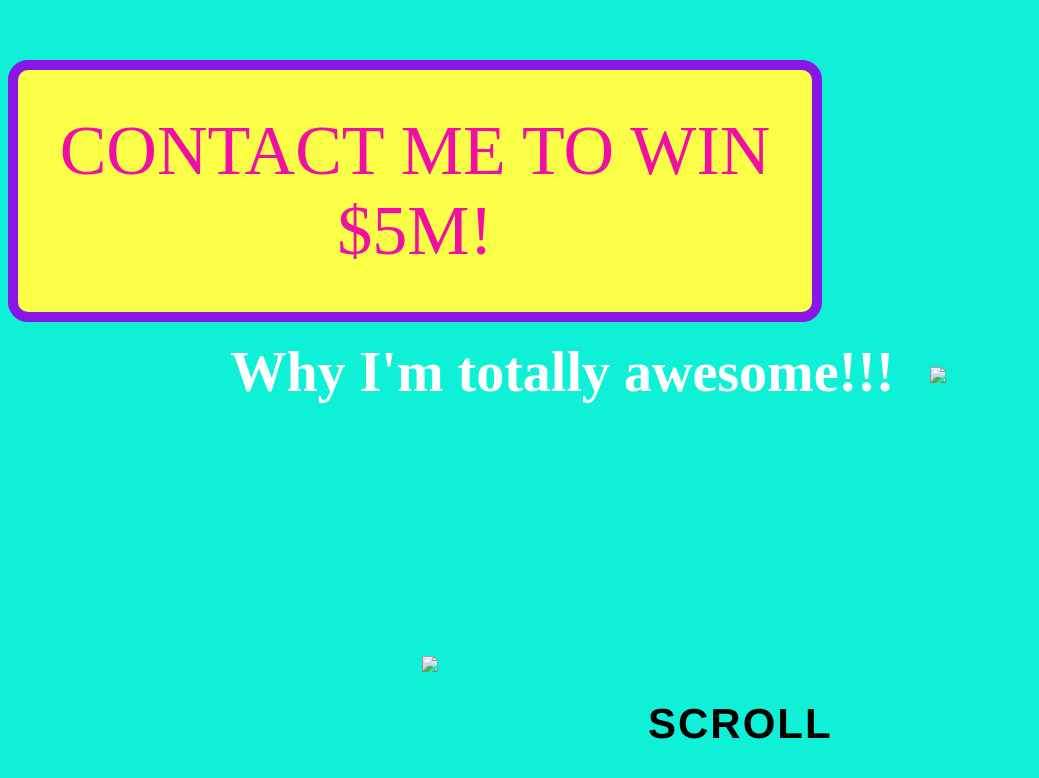
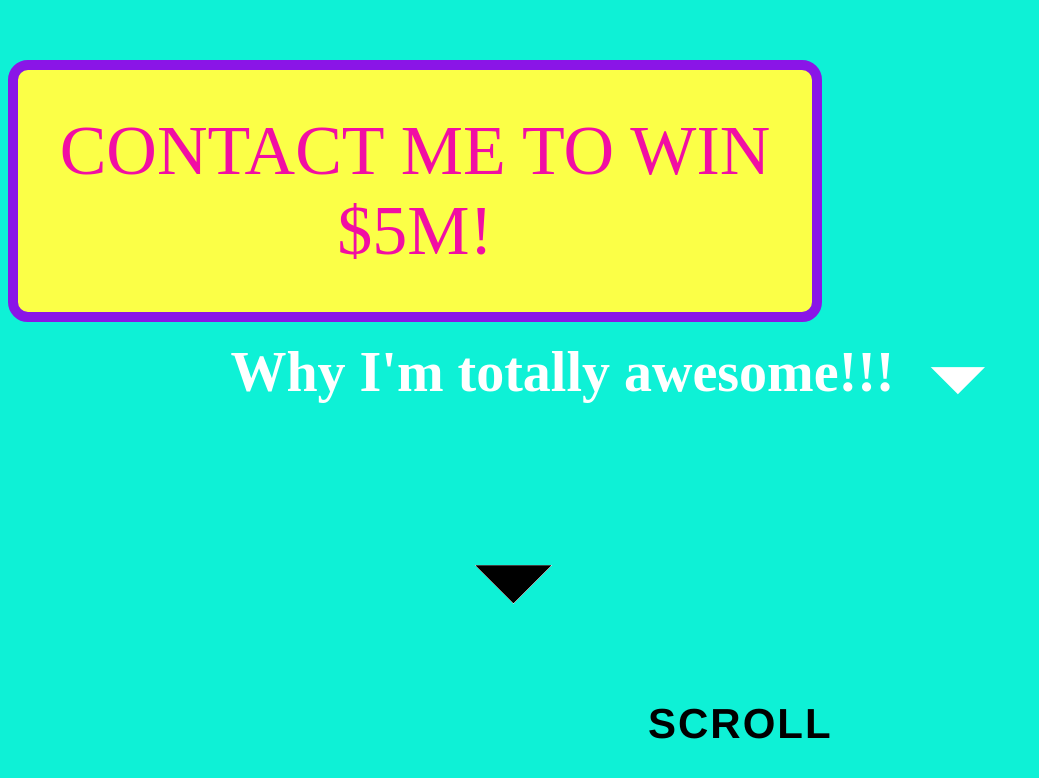
Before and after one commit to Rachhach/HW_19_UI_UX, a plain HTML site: page index.html in a window 1280 px wide. Shown: the part 148-926 px from the top of the page, without its empty margins (0-1039 px from the left). Drawn offline with nearby package versions, Linux system fonts and the light colour scheme.

Commit message:
images
images

```diff
--- a/index.html
+++ b/index.html
@@ -14,13 +14,13 @@
 </div>
 <div class="title">
   <h1>Why I'm totally awesome!!!</h1>
-  <img class="arrow" id="whtarrow" src="images/iconwhite arrow.png">
+  <img class="arrow" id="whtarrow" src="images/whitearrow.png">
 </div>
 <div class="answer">
   <p>I can rub my belly and pat my head at the same time!!</p>
 </div>
 <div class="gif">
-  <img class="arrowmove" src="images/arrowgif.gif">
+  <img class="arrowmove" src="images/gifarrow.gif">
   <h1>SCROLL</h1>
 </div>
 
```
